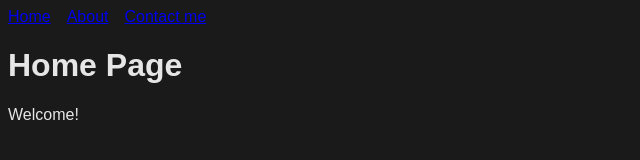
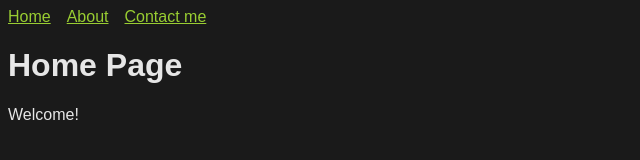
Before and after one commit to bartek8b/TOP-Basic_Informational_Site, a website: page views/index.html in a window 1280 px wide. Shown: the whole page, without its empty margins (0-640 px from the left). Drawn offline with Linux system fonts and the light colour scheme.

Commit message:
Change anchors color

```diff
--- a/public/style.css
+++ b/public/style.css
@@ -1,4 +1,4 @@
-body{
+body {
   background-color: hsl(0, 0%, 10%);
   color: hsl(0, 0%, 90%);
   font-family: sans-serif;
@@ -8,3 +8,7 @@ nav {
   flex-wrap: wrap;
   gap: 16px;
 }
+
+a {
+  color: hsl(80, 61%, 50%);
+}
```
Lines whose indentation alone changed are shown as unchanged.
